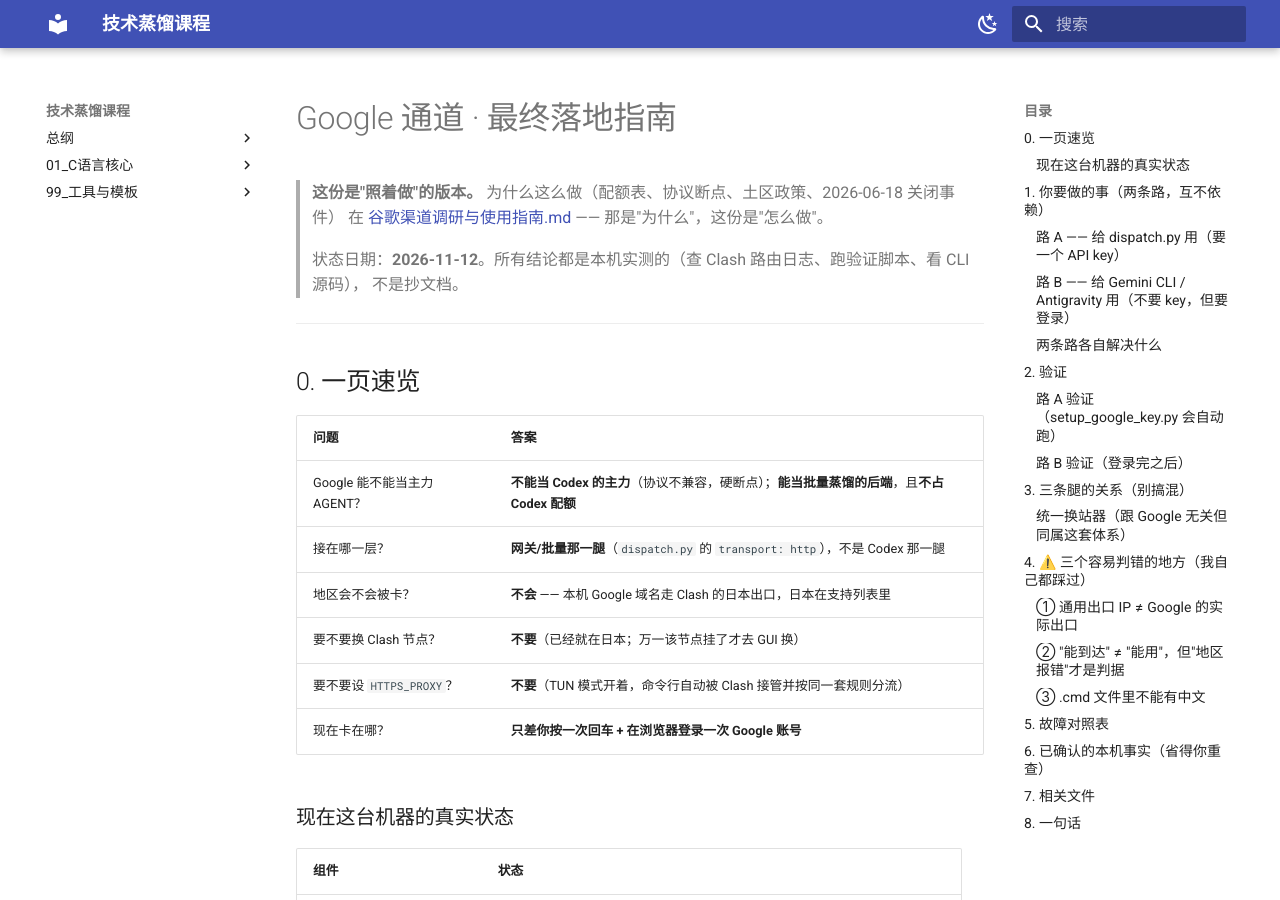
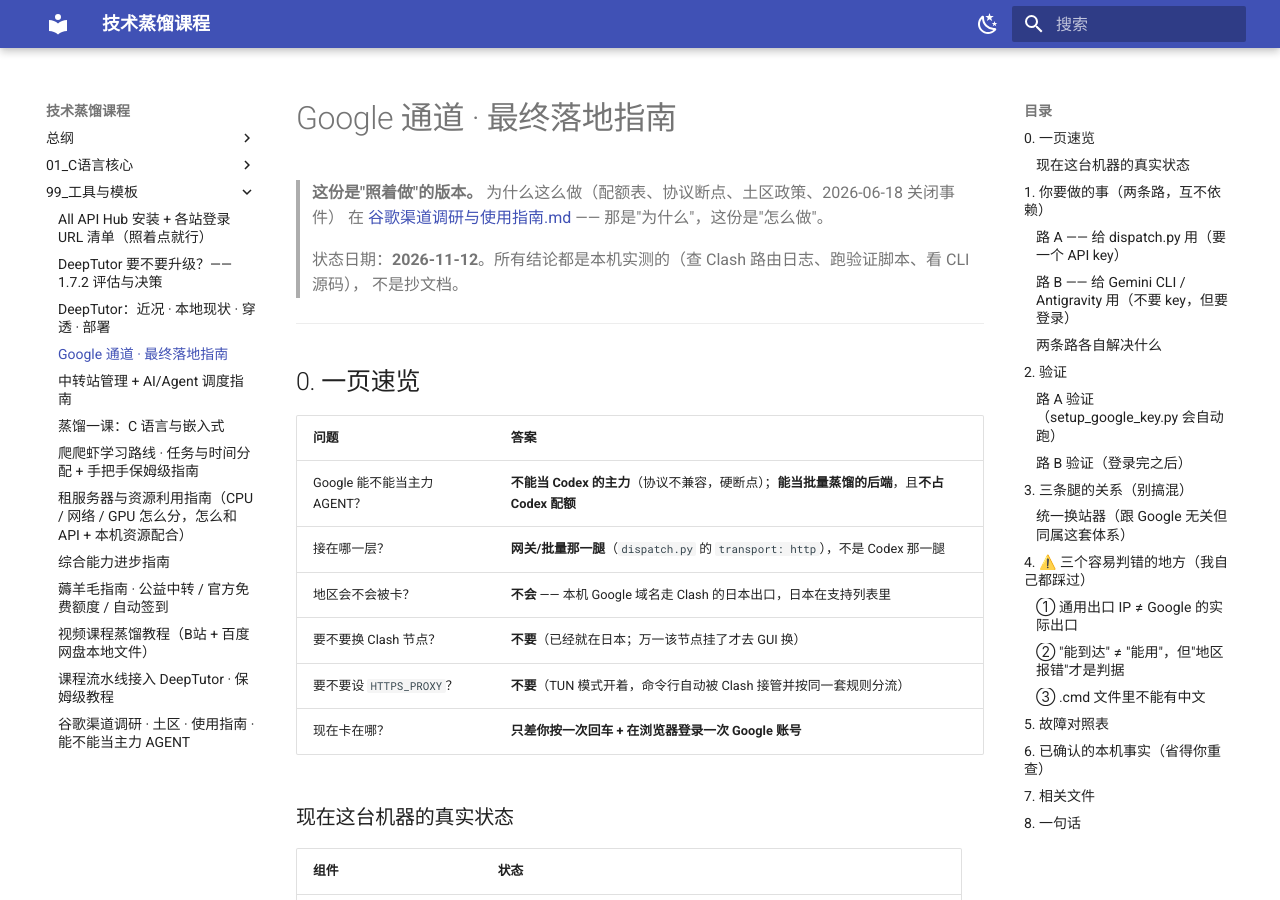
Before and after one commit to hhwang88592560-brono/tech-notes, an MkDocs documentation site: the page built from docs/99_工具与模板/Google通道_最终落地指南.md, in a window 1280 px wide and 900 px high. Built offline with MkDocs 1.6.1 and Material for MkDocs 9.7.7, drawn with Linux system fonts in a browser that asks for light colours.

Commit message:
docs: 站点导航加上《Google 通道 · 最终落地指南》
Co-Authored-By: Claude Opus 5 <noreply@anthropic.com>

```diff
--- a/mkdocs.yml
+++ b/mkdocs.yml
@@ -127,6 +127,7 @@ nav:
       - "All API Hub 安装 + 各站登录 URL 清单（照着点就行）": "99_工具与模板/AllAPIHub安装与登录清单.md"
       - "DeepTutor 要不要升级？—— 1.7.2 评估与决策": "99_工具与模板/DeepTutor升级决策_1.7.2评估.md"
       - "DeepTutor：近况 · 本地现状 · 穿透 · 部署": "99_工具与模板/DeepTutor现状与部署指南.md"
+      - "Google 通道 · 最终落地指南": "99_工具与模板/Google通道_最终落地指南.md"
       - "中转站管理 + AI/Agent 调度指南": "99_工具与模板/中转管理与AI调度指南.md"
       - "蒸馏一课：C 语言与嵌入式": "99_工具与模板/提示词模板_标准课.md"
       - "爬爬虾学习路线 · 任务与时间分配 + 手把手保姆级指南": "99_工具与模板/爬爬虾学习路线_任务与时间分配.md"
```
